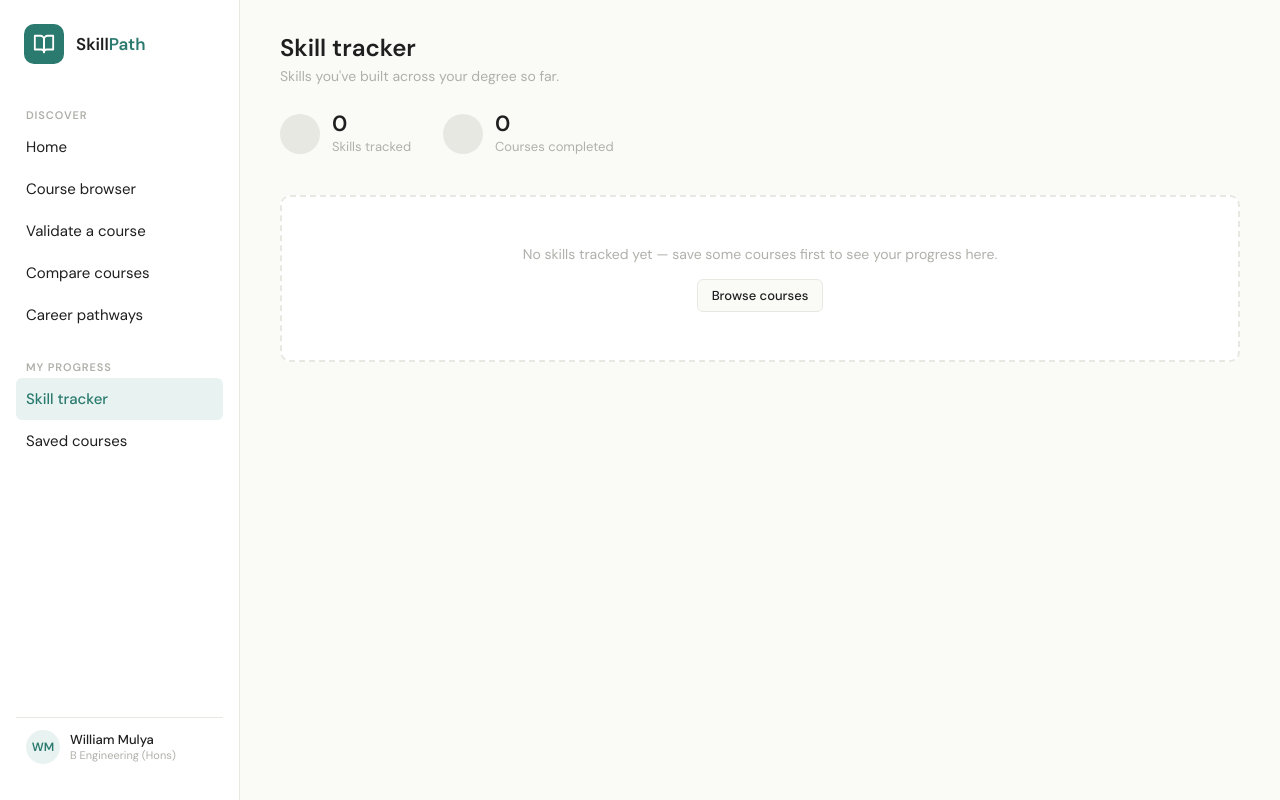
After one commit to COMP1100-2026-s1/52_Richard, a Django app: page /skill-tracker/ in a window 1280 px wide. The commit adds this page. Run offline with Django 5.2, Linux system fonts and the light colour scheme.

Commit message:
Add the career tracker features, make it works

```diff
--- a/SkillPath/static/SkillPath/style.css
+++ b/SkillPath/static/SkillPath/style.css
@@ -162,9 +162,8 @@ body {
 /* ── Main content ── */
 .main {
   margin-left: 240px;
-  flex: 1;
+  width: calc(100% - 240px);
   padding: 32px 40px;
-  max-width: 1100px;
 }
 
 /* ── Page header ── */
--- a/SkillPath/templates/SkillPath/base.html
+++ b/SkillPath/templates/SkillPath/base.html
@@ -32,7 +32,7 @@
 
     <div class="nav-group">
       <div class="nav-group-label">My Progress</div>
-      <a href="#" class="nav-item">Skill tracker</a>
+      <a href="/skill-tracker/" class="nav-item {% block nav_skill_tracker %}{% endblock %}">Skill tracker</a>
       <a href="/plan/" class="nav-item {% block nav_plan %}{% endblock %}">
         Saved courses
         {% if request.session.saved_courses %}
--- /dev/null
+++ b/SkillPath/templates/SkillPath/skill_tracker.html
@@ -0,0 +1,152 @@
+{% extends "SkillPath/base.html" %}
+{% block nav_skill_tracker %}active{% endblock %}
+
+{% block content %}
+<style>
+  .tracker-stats {
+    display: flex;
+    gap: 32px;
+    margin-bottom: 40px;
+  }
+
+  .tracker-stat {
+    display: flex;
+    align-items: center;
+    gap: 12px;
+  }
+
+  .tracker-stat-icon {
+    width: 40px;
+    height: 40px;
+    background: var(--border);
+    border-radius: 50%;
+    flex-shrink: 0;
+  }
+
+  .tracker-stat-number {
+    font-size: 22px;
+    font-weight: 700;
+    color: var(--fg);
+    line-height: 1;
+  }
+
+  .tracker-stat-label {
+    font-size: 13px;
+    color: var(--fg-disabled);
+    margin-top: 3px;
+  }
+
+  .tracker-section {
+    margin-bottom: 36px;
+  }
+
+  .tracker-section-label {
+    font-size: 11px;
+    font-weight: 600;
+    letter-spacing: 0.08em;
+    text-transform: uppercase;
+    color: var(--fg-disabled);
+    margin-bottom: 16px;
+    padding-bottom: 8px;
+    border-bottom: 1px solid var(--border);
+  }
+
+  .skill-row {
+    margin-bottom: 24px;
+  }
+
+  .skill-row-header {
+    display: flex;
+    justify-content: space-between;
+    align-items: baseline;
+    margin-bottom: 3px;
+  }
+
+  .skill-row-name {
+    font-size: 15px;
+    font-weight: 500;
+    color: var(--fg);
+  }
+
+  .skill-row-level {
+    font-size: 13px;
+    font-weight: 500;
+  }
+
+  .skill-row-level.developing  { color: var(--fg-disabled); }
+  .skill-row-level.intermediate { color: var(--accent); }
+  .skill-row-level.advanced     { color: var(--accent); }
+
+  .skill-row-sub {
+    font-size: 13px;
+    color: var(--fg-disabled);
+    margin-bottom: 8px;
+  }
+
+  .skill-bar-track {
+    height: 6px;
+    background: var(--border);
+    border-radius: 3px;
+    overflow: hidden;
+  }
+
+  .skill-bar-fill {
+    height: 100%;
+    border-radius: 3px;
+  }
+
+  .skill-bar-fill.developing   { background: #A8D5CE; }
+  .skill-bar-fill.intermediate { background: var(--accent); opacity: 0.7; }
+  .skill-bar-fill.advanced     { background: var(--accent); }
+</style>
+
+<div class="page-header">
+  <h1>Skill tracker</h1>
+  <p>Skills you've built across your degree so far.</p>
+</div>
+
+<div class="tracker-stats">
+  <div class="tracker-stat">
+    <div class="tracker-stat-icon"></div>
+    <div>
+      <div class="tracker-stat-number">{{ skill_count }}</div>
+      <div class="tracker-stat-label">Skills tracked</div>
+    </div>
+  </div>
+  <div class="tracker-stat">
+    <div class="tracker-stat-icon"></div>
+    <div>
+      <div class="tracker-stat-number">{{ course_count }}</div>
+      <div class="tracker-stat-label">Courses completed</div>
+    </div>
+  </div>
+</div>
+
+{% if categories %}
+  {% for category in categories %}
+  <div class="tracker-section">
+    <div class="tracker-section-label">{{ category.name }}</div>
+    {% for item in category.skills %}
+    <div class="skill-row">
+      <div class="skill-row-header">
+        <span class="skill-row-name">{{ item.name }}</span>
+        <span class="skill-row-level {{ item.level|lower }}">{{ item.level }}</span>
+      </div>
+      <div class="skill-row-sub">
+        Developed across {{ item.count }} course{% if item.count != 1 %}s{% endif %}
+      </div>
+      <div class="skill-bar-track">
+        <div class="skill-bar-fill {{ item.level|lower }}" style="width: {{ item.progress }}%"></div>
+      </div>
+    </div>
+    {% endfor %}
+  </div>
+  {% endfor %}
+{% else %}
+<div class="compare-empty" style="margin-top: 24px;">
+  <p>No skills tracked yet — save some courses first to see your progress here.</p>
+  <a href="/courses/" class="btn btn-ghost" style="margin-top: 16px; display: inline-flex;">Browse courses</a>
+</div>
+{% endif %}
+
+{% endblock %}
--- a/SkillPath/urls.py
+++ b/SkillPath/urls.py
@@ -19,4 +19,5 @@ urlpatterns = [
     path("plan/add/<int:pk>/", views.plan_add, name="plan_add"),
     path("plan/remove/<int:pk>/", views.plan_remove, name="plan_remove"),
     path("validate/", views.validate, name="validate"),
+    path("skill-tracker/", views.skill_tracker, name="skill_tracker"),
 ]
--- a/SkillPath/views.py
+++ b/SkillPath/views.py
@@ -1,6 +1,7 @@
 from re import L
 from django.shortcuts import render, get_object_or_404, redirect
 from .models import Course, Skill, Career
+from collections import defaultdict, Counter
 
 
 def index(request):
@@ -134,3 +135,51 @@ def validate(request):
         )
 
     return render(request, "SkillPath/validate.html", context)
+
+
+def skill_tracker(request):
+    saved = request.session.get("saved_courses", [])
+    saved_courses = Course.objects.filter(pk__in=saved).prefetch_related("skills")
+
+    skill_counter = Counter()
+    for course in saved_courses:
+        for skill in course.skills.all():
+            skill_counter[skill.pk] += 1
+
+    skills = Skill.objects.filter(pk__in=skill_counter.keys())
+
+    grouped = defaultdict(list)
+
+    for skill in skills:
+        count = skill_counter[skill.pk]
+
+        if count >= 4:
+            level = "Advanced"
+
+        elif count >= 2:
+            level = "Intermediate"
+
+        else:
+            level = "Devel0pong"
+
+        grouped[skill.get_category_display()].append(
+            {
+                "name": skill.name,
+                "count": count,
+                "level": level,
+                "progress": progress,
+            }
+        )
+
+    categories = [
+        {"name": category_name, "skills": skill_list}
+        for category_name, skill_list in grouped.items()
+    ]
+
+    context = {
+        "categories": categories,
+        "skill_count": len(skill_counter),
+        "course_count": len(saved),
+    }
+
+    return render(request, "SkillPath/skill_tracker.html", context)
```
Also changed, not shown: SkillPath/models.py (+13 -0 lines), SkillPath/migrations/0003_skill_category.py (added).
